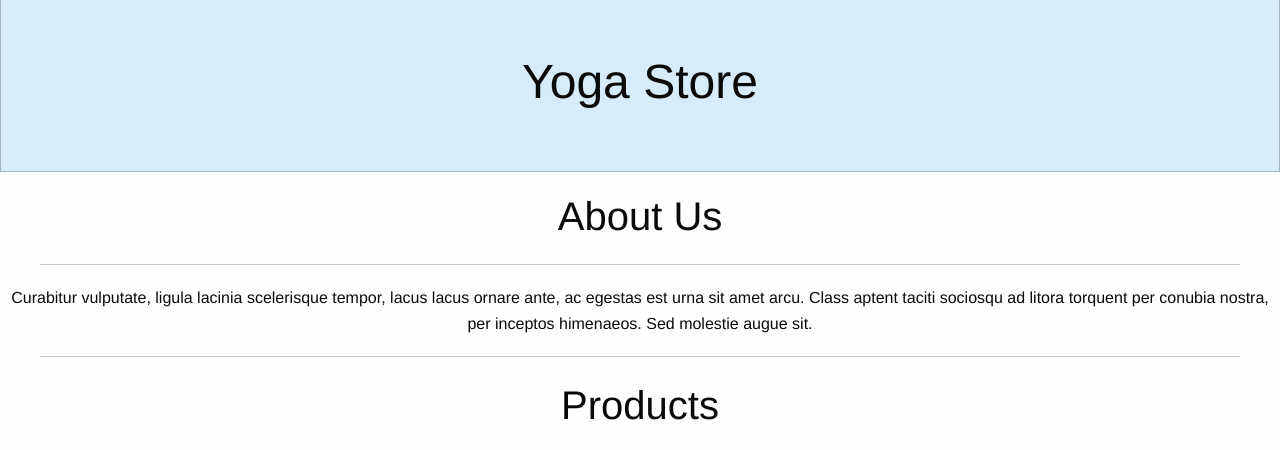
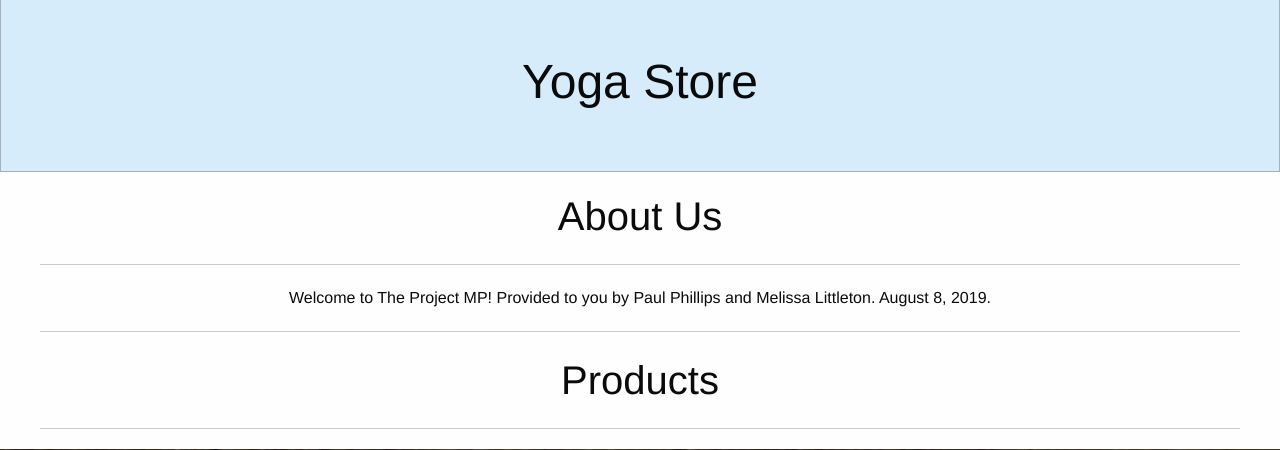
Before and after one commit to codingdojo-pna-july-2019/P_and_M_Group_Project, a Flask app: page / in a window 1280 px wide. Shown: the part 58-508 px from the top of the page. Run offline with Flask 2, Linux system fonts and the light colour scheme; data comes from the database, SQL or seed files in the repository; both versions use the stored data as it was after the commit; some libraries are stand-ins or nearby versions.

Commit message:
remove latin from homepage

```diff
--- a/app.py
+++ b/app.py
@@ -3,4 +3,4 @@ from config import app
 import routes
 
 if __name__ == "__main__":
-  app.run(debug = True)
+  app.run(host="0.0.0.0",port="80",debug = True)
--- a/templates/landing.html
+++ b/templates/landing.html
@@ -66,7 +66,7 @@
     <div class="row column text-center">
       <h2>About Us</h2>
       <hr>
-      <p>Curabitur vulputate, ligula lacinia scelerisque tempor, lacus lacus ornare ante, ac egestas est urna sit amet arcu. Class aptent taciti sociosqu ad litora torquent per conubia nostra, per inceptos himenaeos. Sed molestie augue sit.</p>
+      <p>Welcome to The Project MP! Provided to you by Paul Phillips and Melissa Littleton. August 8, 2019.</p>
       <hr>
     </div>
 
```
Also changed, not shown: yoga_store.db, 4 other files.
